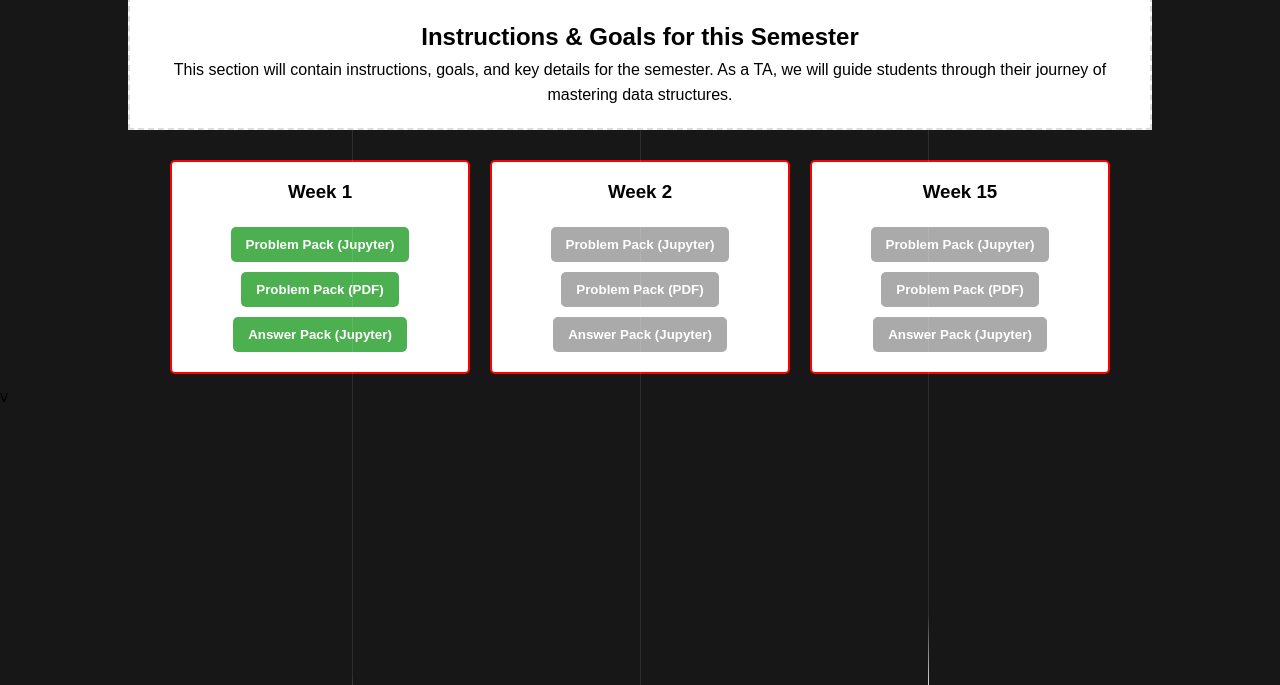
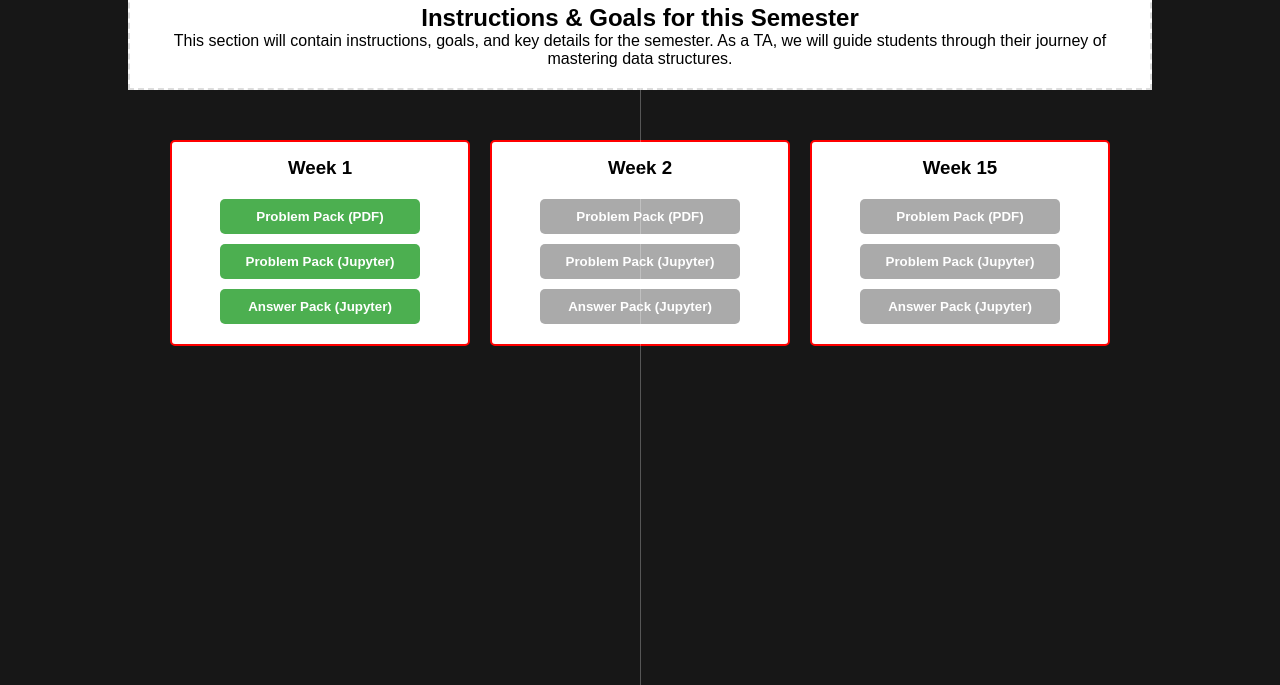
Before and after one commit to Ds-of-Azad-University/Ds-of-Azad-University.github.io, a plain HTML site: page index.html in a window 1280 px wide. Shown: the part 115-800 px from the top of the page. Drawn offline with Linux system fonts and the light colour scheme.

Commit message:
Update index.html

```diff
--- a/index.html
+++ b/index.html
@@ -17,15 +17,13 @@
         }
 
         body {
-            display: table;
-            width: 100%;
-            height: 100%;
+            display: flex;
+            flex-direction: column;
+            align-items: center;
+            justify-content: flex-start;
             background-color: #171717;
             color: #000;
-            line-height: 1.6;
-            position: relative;
             font-family: sans-serif;
-            overflow: hidden;
         }
 
         .lines {
@@ -45,54 +43,14 @@
             top: 0;
             left: 50%;
             background: rgba(255, 255, 255, 0.1);
-            overflow: hidden;
         }
 
-        .line::after {
-            content: "";
-            display: block;
-            position: absolute;
-            height: 15vh;
-            width: 100%;
-            top: -50%;
-            left: 0;
-            background: linear-gradient(to bottom, rgba(255, 255, 255, 0) 0%, #ffffff 75%, #ffffff 100%);
-            animation: drop 5s 0s infinite; /* Reduced from 7s to 5s */
-            animation-fill-mode: forwards;
-            animation-timing-function: cubic-bezier(0.4, 0.26, 0, 0.97);
-        }
-
-        .line:nth-child(1) {
-            margin-left: -25%;
-        }
-
-        .line:nth-child(1)::after {
-            animation-delay: 2s;
-        }
-
-        .line:nth-child(3) {
-            margin-left: 25%;
-        }
-
-        .line:nth-child(3)::after {
-            animation-delay: 2.5s;
-        }
-
-        @keyframes drop {
-            0% {
-                top: -50%;
-            }
-            100% {
-                top: 110%;
-            }
-        }
-
-        /* Layout for header and content */
         header {
             padding: 20px;
             text-align: center;
             background-color: #333;
             color: white;
+            width: 100%;
         }
 
         .instructions {
@@ -133,6 +91,7 @@
             border-radius: 5px;
             font-weight: bold;
             margin: 5px;
+            width: 200px;
         }
 
         .inactive {
@@ -161,25 +120,24 @@
 
 <div class="instructions">
     <h2>Instructions & Goals for this Semester</h2>
-    <p> <!-- Placeholder text to be replaced with your instructions -->
+    <p>
         This section will contain instructions, goals, and key details for the semester. As a TA, we will guide students through their journey of mastering data structures.
     </p>
 </div>
 
 <!-- Week sections with buttons -->
 <div id="weeks-container">
-    <!-- Week boxes arranged horizontally -->
     <div class="week-box" id="week1">
         <h3>Week 1</h3>
+        <button class="inactive" id="problem-pack-pdf-1">Problem Pack (PDF)</button>
         <button class="inactive" id="problem-pack-jupyter-1">Problem Pack (Jupyter)</button>
-        <button class="inactive" id="problem-pack-pdf-1">Problem Pack (PDF)</button>
         <button class="inactive" id="answer-pack-jupyter-1">Answer Pack (Jupyter)</button>
     </div>
 
     <div class="week-box" id="week2">
         <h3>Week 2</h3>
+        <button class="inactive" id="problem-pack-pdf-2">Problem Pack (PDF)</button>
         <button class="inactive" id="problem-pack-jupyter-2">Problem Pack (Jupyter)</button>
-        <button class="inactive" id="problem-pack-pdf-2">Problem Pack (PDF)</button>
         <button class="inactive" id="answer-pack-jupyter-2">Answer Pack (Jupyter)</button>
     </div>
 
@@ -187,8 +145,8 @@
 
     <div class="week-box" id="week15">
         <h3>Week 15</h3>
+        <button class="inactive" id="problem-pack-pdf-15">Problem Pack (PDF)</button>
         <button class="inactive" id="problem-pack-jupyter-15">Problem Pack (Jupyter)</button>
-        <button class="inactive" id="problem-pack-pdf-15">Problem Pack (PDF)</button>
         <button class="inactive" id="answer-pack-jupyter-15">Answer Pack (Jupyter)</button>
     </div>
 </div>
@@ -219,4 +177,3 @@
 
 </body>
 </html>
-v
```
